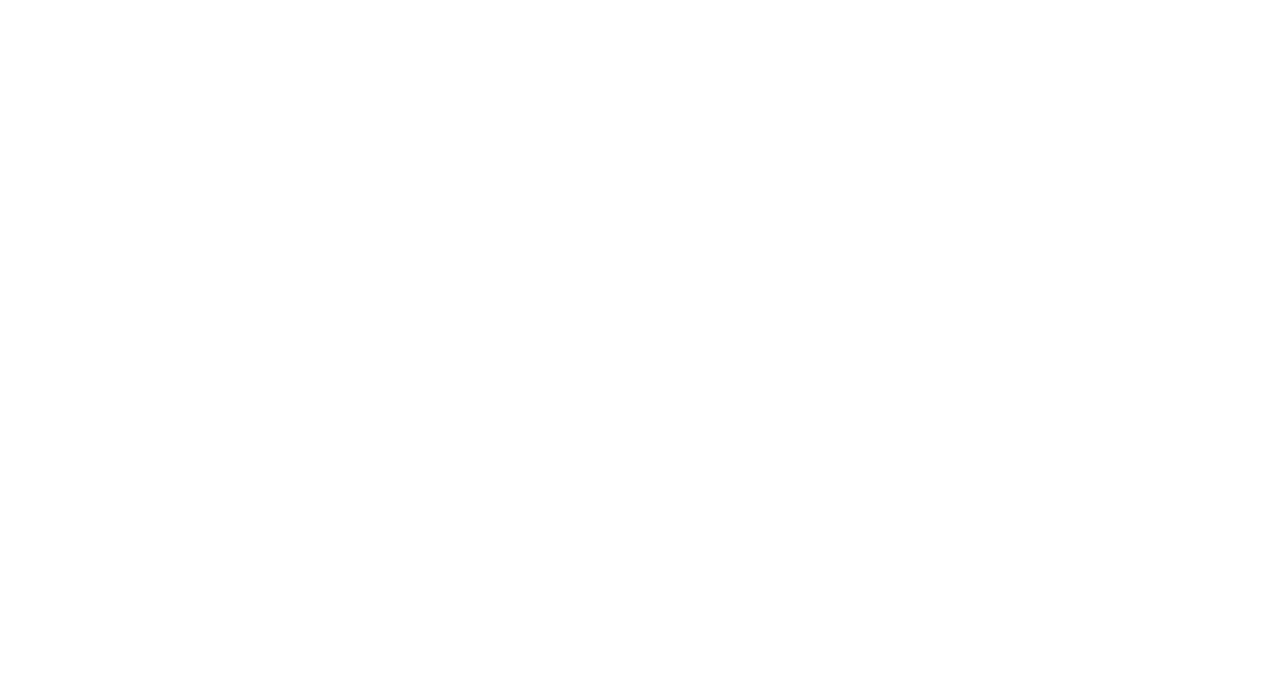
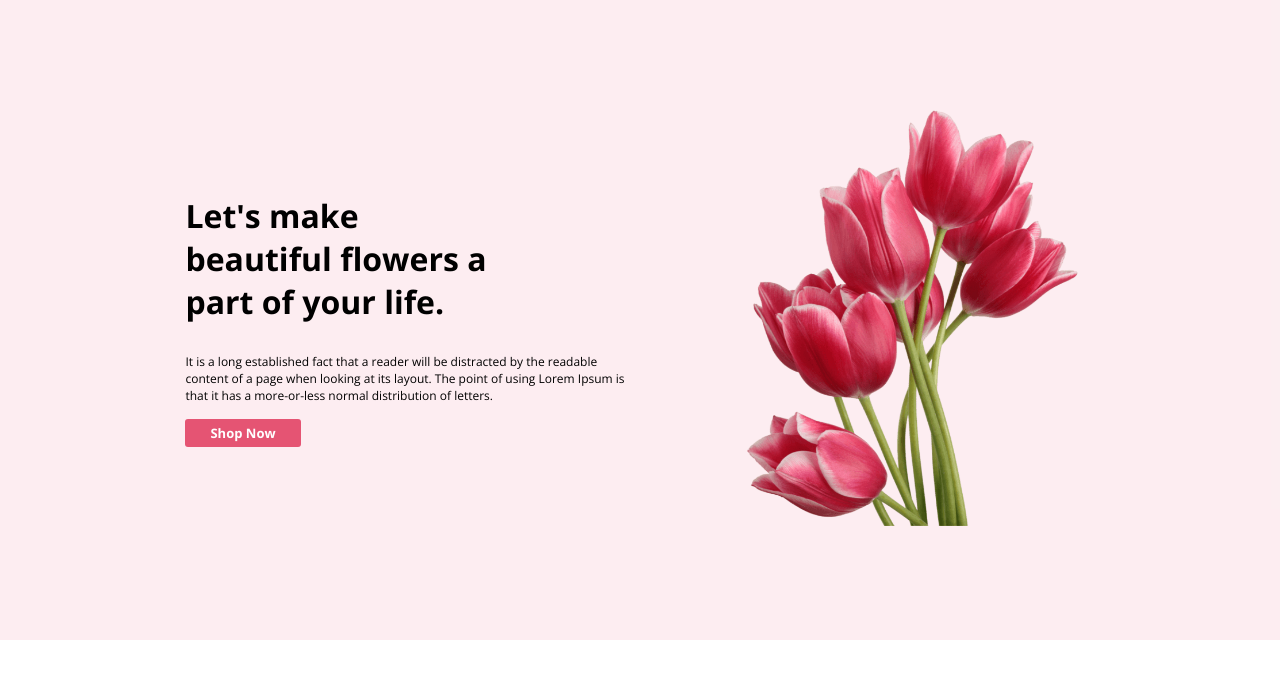
Before and after one commit to mashuq0068/assignment-project-flower-shop, a plain HTML site: page index.html in a window 1280 px wide. Drawn offline with nearby package versions, Linux system fonts and the light colour scheme.

Commit message:
added the header

```diff
--- a/index.html
+++ b/index.html
@@ -4,8 +4,31 @@
     <meta charset="UTF-8">
     <meta name="viewport" content="width=device-width, initial-scale=1.0">
     <title>Online Flower Shop</title>
+    <link rel="stylesheet" href="style.css">
+    <link rel="preconnect" href="https://fonts.googleapis.com">
+    <link rel="preconnect" href="https://fonts.gstatic.com" crossorigin>
+    <link href="https://fonts.googleapis.com/css2?family=Lato:wght@300;400;700&family=Open+Sans:wght@300;700;800&display=swap" rel="stylesheet">
 </head>
 <body>
+    <header class="header">
+<div class="header-container">
+<div class="header-text">
+<div class="header-title">
+    <h1>Let's make <br>beautiful flowers a <br>part of your life.</h1>
+</div>
+<div class="header-pragraph">
+    <p>It is a long established fact that a reader will be distracted by the readable <br>content of a page when looking at its layout. The point of using Lorem Ipsum is <br> that it has a more-or-less normal distribution of letters.</p>
+</div>
+<div class="btn">
+    <button class="btn-primary">Shop Now</button>
+</div>
 
+
+</div>
+<div class="header-picture">
+<img src="./flower-shop-assignment/Flower Asset/pngwing 10.png" alt="" class="img-header">
+</div>
+</div>
+    </header>
 </body>
 </html>
--- /dev/null
+++ b/style.css
@@ -0,0 +1,43 @@
+*{
+margin: 0px;
+padding: 0px;
+font-family: 'Lato', sans-serif;
+font-family: 'Open Sans', sans-serif;
+}
+.header-container{
+   height: 80vh;
+   width: 100vw;
+   background-color: rgba(229, 84, 115, 0.10);
+}
+.header-container{
+   display: flex;
+   align-items: center;
+  justify-content: center;
+  gap: 105px;
+
+
+
+}
+.img-header{
+   height: 417px;
+   width: 365px;
+}
+.header-pragraph{
+   margin-top: 30px;
+   font-size: 12px;
+   font-weight: 300;
+}
+.btn{
+   margin-top: 15px;
+}
+.btn-primary{
+   padding:5px 25px;
+   border-radius: 3px;
+   background: #E55473;
+   border: none;
+   color: #FFF;
+   font-size: 13px;
+   font-weight:600;
+
+
+}
```
